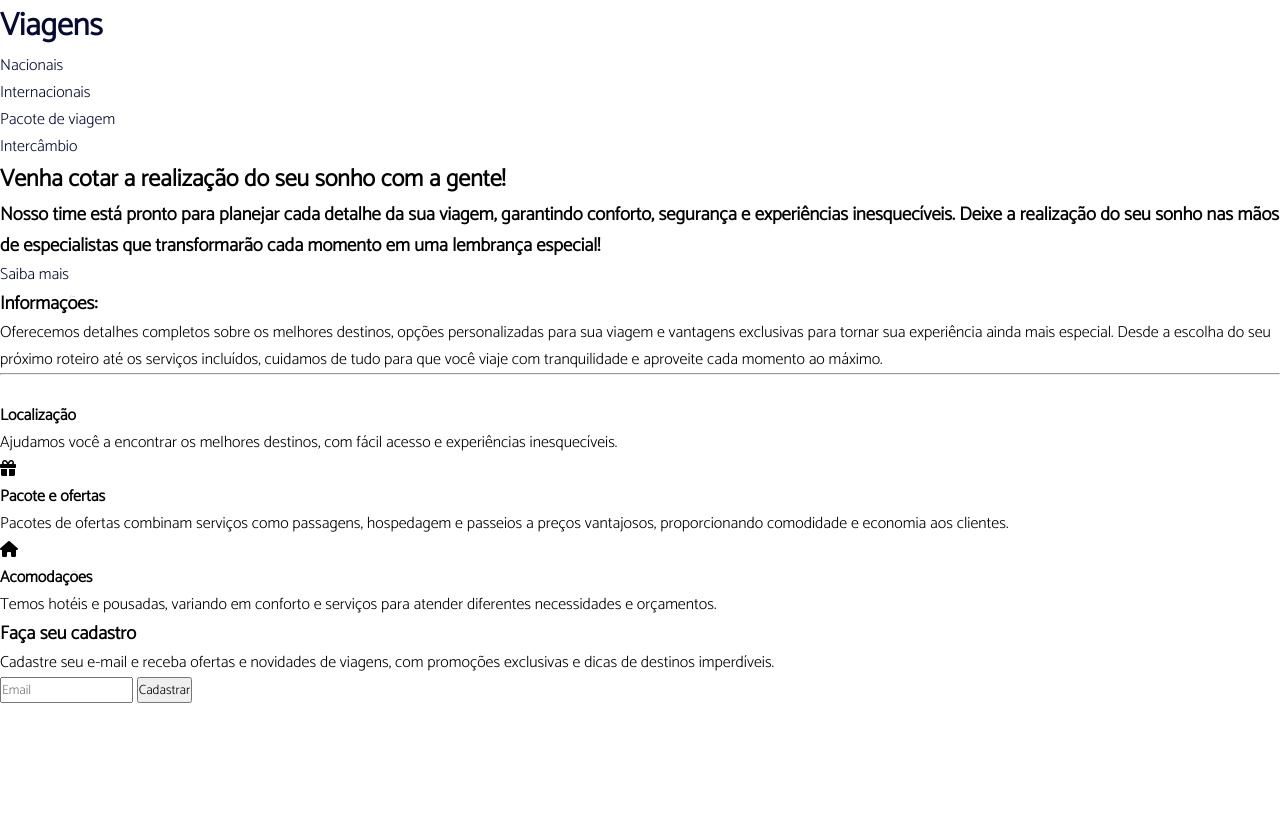
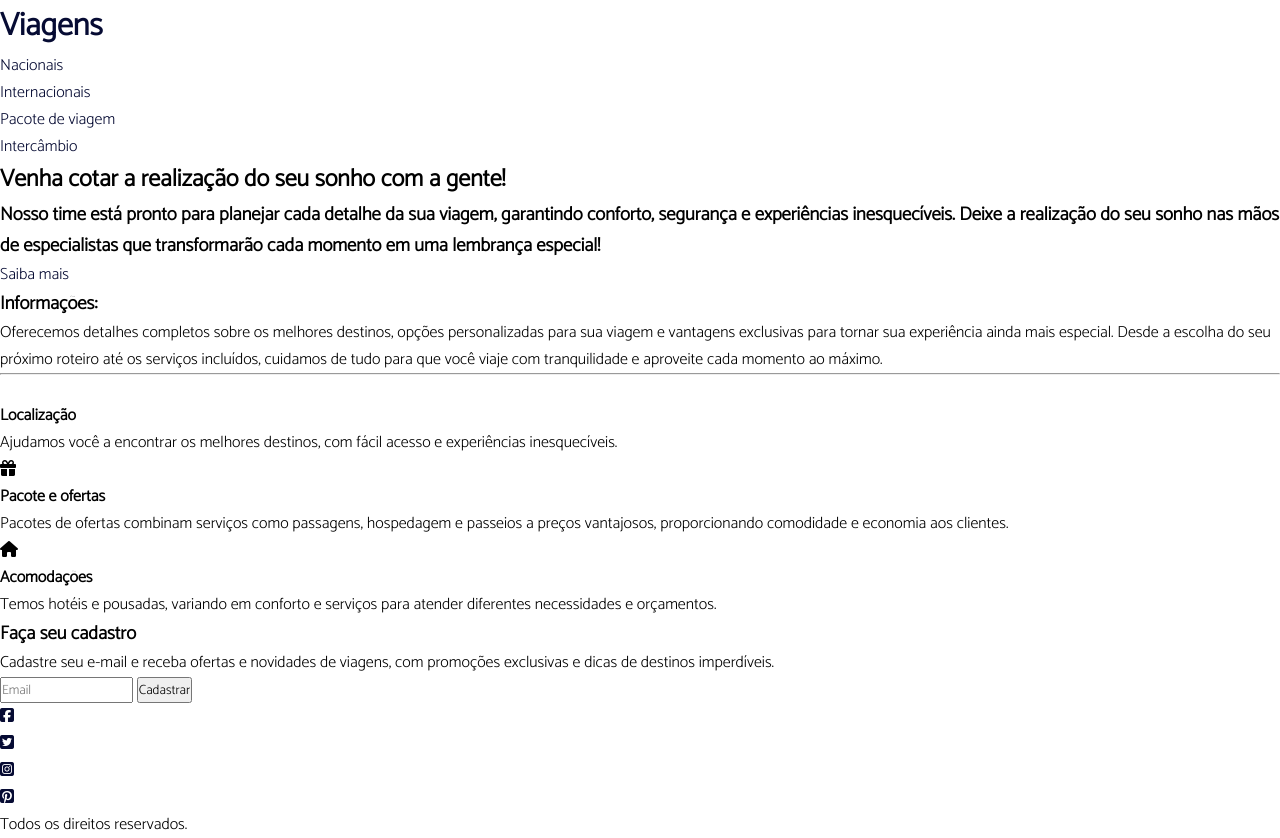
Before and after one commit to Taitwelve/TreinandoDesignResponsivo, a plain HTML site: page index.html in a window 1280 px wide. Before the commit the page ends 800 px from the top, so only its background shows below. Drawn offline with Linux system fonts and the light colour scheme.

Commit message:
fix: creat footer

```diff
--- a/index.html
+++ b/index.html
@@ -59,5 +59,16 @@
             <button type="button" name="button">Cadastrar</button>
         </form>
     </section>
+    <footer>
+        <ul>
+            <li><a href="#"><i class="fab fa-facebook-square"></i></a></li>
+            <li><a href="#"><i class="fab fa-twitter-square"></i></a></li>
+            <li><a href="#"><i class="fab fa-instagram-square"></i></a></li>
+            <li><a href="#"><i class="fab fa-pinterest-square"></i></a></li>
+        </ul>
+        <p>
+            Todos os direitos reservados.
+        </p>
+    </footer>
 </body>
 </html>
```
